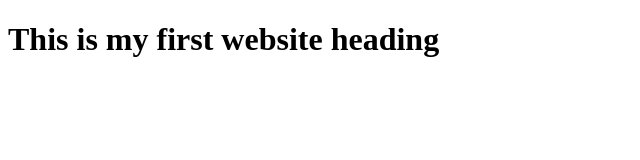
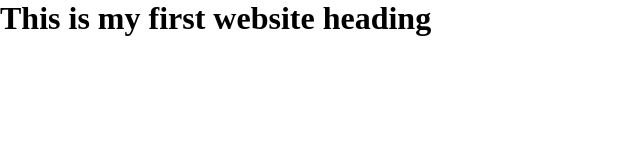
Before and after one commit to manjur0/portfolio-2, a plain HTML site: page index.html in a window 1280 px wide. Shown: the whole page, without its empty margins (0-640 px from the left). Drawn offline with Linux system fonts and the light colour scheme.

Commit message:
my 2nd pusing

```diff
--- a/index.html
+++ b/index.html
@@ -4,6 +4,7 @@
     <meta charset="UTF-8">
     <meta name="viewport" content="width=device-width, initial-scale=1.0">
     <title>portfolio 2</title>
+    <link rel="stylesheet" href="style.css">
 </head>
 <body>
     <header>
--- /dev/null
+++ b/style.css
@@ -0,0 +1,5 @@
+*{
+    margin: 0;
+    padding: 0;
+    background-color: #fff;
+}
```
